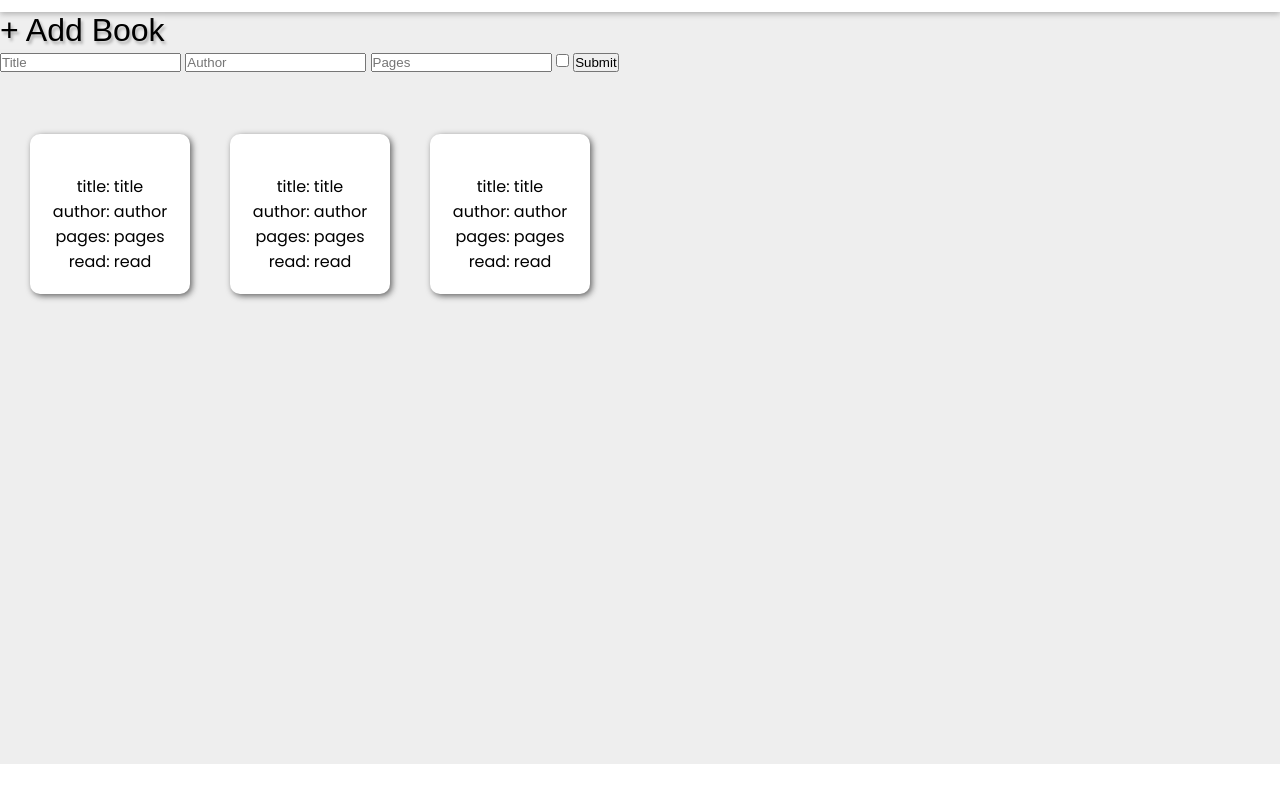
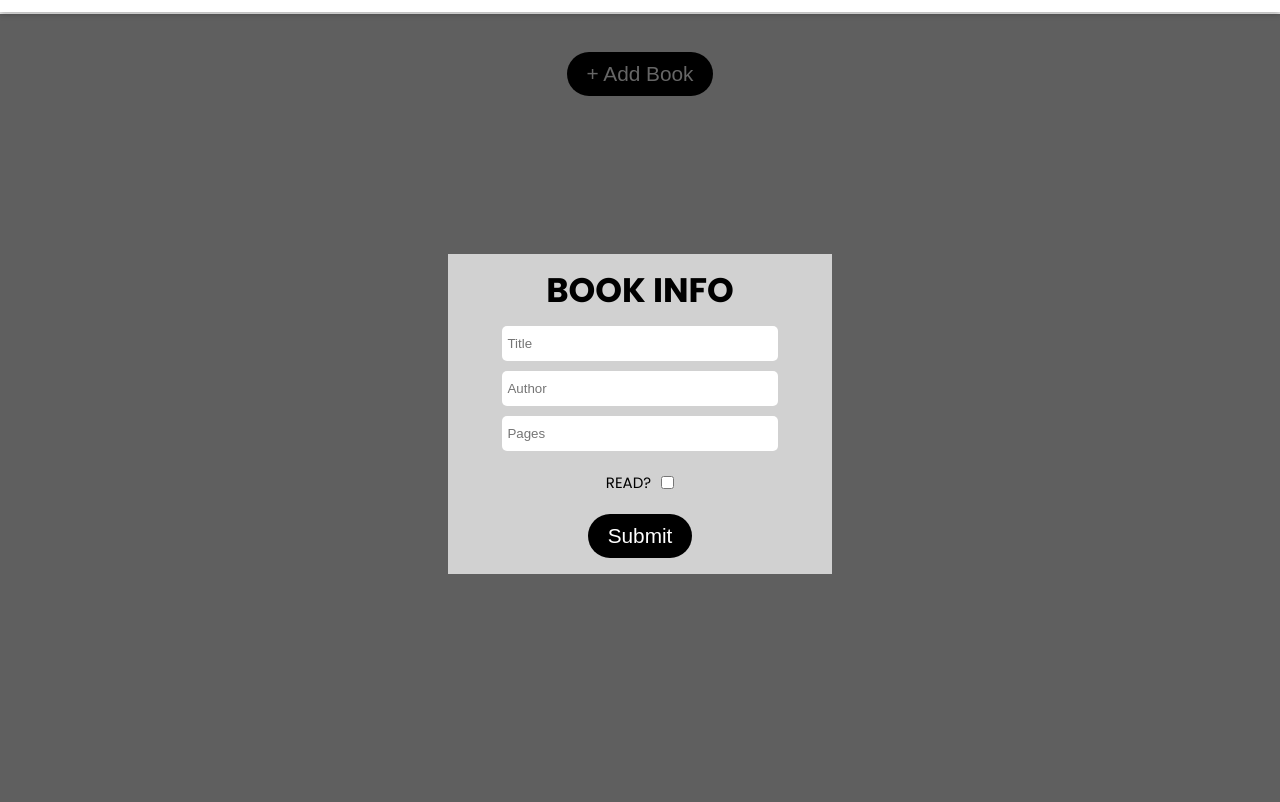
Before and after one commit to luhFraud/Library, a plain HTML site: page index.html in a window 1280 px wide. Both pictures are taken after a click on the button "+ Add Book". Shown: the part 66-868 px from the top of the page. Before the commit the page ends 830 px from the top, so only its background shows below. Drawn offline with Linux system fonts and the light colour scheme.

Commit message:
add delete button to cards, added new css style, fixed undefined values to checkbox

```diff
--- a/index.html
+++ b/index.html
@@ -23,13 +23,14 @@
         <div class="book-display">
             <div class="form-container">
                 <button class="add-book-btn" >+ Add Book</button>
-                <div id="form-display" style="display:;">
+                <div id="form-display" style="display:none;">
                     <form id="form">
+                        <h1>Book info</h1>
                         <input type="text" name="title" id="title" placeholder="Title">
                         <input type="text" name="author" id="author" placeholder="Author">
                         <input type="number" name="pages" id="pages" placeholder="Pages">
                         <label class="switch">
-                            <input type="checkbox" name="read" id="read">
+                            read? <input type="checkbox" name="read" id="read">
                         </label>
                         <input type="submit" name="submit-btn" id="submit-btn">
                     </form>
--- a/script.js
+++ b/script.js
@@ -24,8 +24,15 @@ function addBookToLibrary(title, author, pages, read) {
 function displayBook() {
     const books = document.querySelector(".books");
 
+    const removeDivs = document.querySelectorAll(".card");
+    for (let i = 0 ; i < removeDivs.length; i ++) {
+        removeDivs[i].remove();
+    }
 
     myLibrary.forEach(myLibrary => {
+
+
+
         const card = document.createElement("div");
         card.classList.add("card");
         books.appendChild(card);
@@ -35,19 +42,46 @@ function displayBook() {
             para.textContent = (`${key}: ${myLibrary[key]}`);
             card.appendChild(para);
         }
+
+        const removeBookBtn = document.createElement("button");
+        removeBookBtn.classList.add("remove-book-btn");
+        removeBookBtn.textContent = "Delete";
+        card.appendChild(removeBookBtn);
     })
 }
+
+
+const addBookBtn = document.querySelector(".add-book-btn");
+addBookBtn.addEventListener("click", displayFrom);
+
+function displayFrom() {
+    document.getElementById("form-display").style.display = "";
+}
+
 const subBtn = document.getElementById("submit-btn");
 document.getElementById("submit-btn").addEventListener("click", function(event){
     event.preventDefault()
   });
-subBtn.addEventListener('click', convertData)
+subBtn.addEventListener('click', convertData);
+subBtn.addEventListener('click', undisplayForm);
+
+function undisplayForm(){
+    document.getElementById("form-display").style.display = "none";
+}
+
 
 function convertData() {
     let title = document.getElementById("title").value;
     let author = document.getElementById("author").value;
     let pages = document.getElementById("pages").value;
-    let read= document.getElementById("read").checkbox;
+
+    let read;
+
+    if(document.getElementById("read").checked) {
+        read = true
+    } else {
+        read = false
+    }
 
     addBookToLibrary(title, author, pages, read);
 }
@@ -56,7 +90,3 @@ function saveAndDisplayBooks() {
     localStorage.setItem("library", JSON.stringify(myLibrary));
     displayBook();
   }
-
-
-addBookToLibrary("title", "author", "pages", "read");
-addBookToLibrary("title", "author", "pages", "read");
--- a/style.css
+++ b/style.css
@@ -6,6 +6,7 @@
 body{
     height: 100vh;
     font-family: 'Poppins', sans-serif;
+    background-color: rgb(238, 238, 238);
 }
 
 .header {
@@ -50,7 +51,83 @@ body{
 }
 .add-book-btn {
     border: none;
-    font-size: 32px;
+    font-size: 1.3em;
     font-weight: 500px;
-    text-shadow: 2px 3px 3px rgb(175, 175, 175);
+    color: #fff;
+    background-color: #000;
+    display: flex;
+    width: 20;
+    margin: 40px auto;
+    padding: 10px 20px;
+    border-radius: 100px;
+    cursor: pointer;
 }
+
+.add-book-btn:hover {
+    color: #000;
+    background-color: #fff;
+}
+#form-display {
+    background-color: rgba(0, 0, 0, 0.6);
+    width: 100%;
+    position: absolute;
+    z-index: 100;
+    height: 100%;
+    margin-top: -122px;
+    display: flex;
+    align-items: center
+}
+#form {
+    display: flex;
+    align-items: center;
+    justify-content: center;
+    flex-direction: column;
+    background-color: rgba(238, 238, 238, 0.8);
+    width: 30%;
+    margin: auto;
+    height: 40vh;
+    padding: 30px 20px;
+
+}
+
+#form input {
+    margin: 5px auto;
+}
+
+#title, #author, #pages {
+    padding: 10px 5px;
+    width: 80%;
+    border: none;
+    border-radius: 5px;
+}
+
+form h1 {
+    margin-bottom: 5px;
+    font-size: 34px;
+    text-transform: uppercase;
+
+}
+.switch {
+    text-transform: uppercase;
+    font-size: 15px;
+    display: flex;
+    gap: 10px;
+    align-items: center;
+    justify-content: center;
+    margin: 15px 0;
+}
+
+#submit-btn {
+    border: none;
+    font-size: 1.3em;
+    color: #fff;
+    background-color: #000;
+    padding: 10px 20px;
+    border-radius: 30px;
+    cursor: pointer;
+}
+
+#submit-btn:hover {
+    color: #000;
+    background-color: #fff;
+}
```
